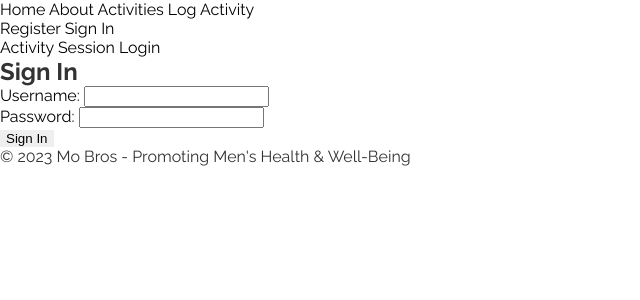
After one commit to CraigThomasson/moBros, a Django app: page /user/sign-in/ in a window 1280 px wide. The commit adds this page. Shown: the top 300 px of the page, without its empty margins (0-640 px from the left). Run offline with Django 4.2, Linux system fonts and the light colour scheme.

Commit message:
resolving conflicts

```diff
--- a/home/templates/home/index.html
+++ b/home/templates/home/index.html
@@ -17,9 +17,8 @@
     </div>
 
     <div class="btn-container">
-        <a class="btn btn-purple" href="">Sign Up</a>
-        <a class="btn btn-white" href="">Sign In</a>
-    </div>
+        <a class="btn btn-purple" href="{% url 'register' %}">Sign Up</a>
+        <a class="btn btn-white" href="{% url 'sign_in' %}">Sign In</a>
 </div>
 
 {% endblock %}
--- a/static/js/registration.js
+++ b/static/js/registration.js
@@ -1,7 +1,6 @@
 /**
  * DOM elements for the registration page
  */
-const homeArea = document.querySelector('.home_area');
 const signUpButton = document.querySelector('.sign_up_button');
 const registrationArea = document.querySelector('.registration_area');
 
@@ -12,5 +11,4 @@ const registrationArea = document.querySelector('.registration_area');
 signUpButton.onclick = () => {
     console.log('Sign Up Button clicked');
     registrationArea.classList.add('active');
-    homeArea.classList.add('active');
 };
--- a/templates/base.html
+++ b/templates/base.html
@@ -17,6 +17,15 @@
         <a href="/about">About</a>
         <a href="{% url 'activities' %}">Activities</a>
         <a href="{% url 'log_completed_activity' %}">Log Activity</a>
+        <div class="navigation">
+            {% if user.is_authenticated %}
+                <a href="{% url 'logout' %}">Logout</a>
+            {% else %}
+                <a href="{% url 'register' %}">Register</a>
+                <a href="{% url 'sign_in' %}">Sign In</a>
+            {% endif %}
+        </div>
+
         <a href="{% url 'active_session' %}">Activity Session</a>
         <a href="{% url 'register' %}">Login</a>
     </div>
--- /dev/null
+++ b/user_profile/templates/user_profiles/sign_in.html
@@ -0,0 +1,26 @@
+{% extends 'base.html' %}
+
+{% block content %}
+<h2>Sign In</h2>
+<form method="post">
+    {% csrf_token %}
+    <div>
+        <label for="username">Username:</label>
+        <input type="text" name="username" required>
+    </div>
+    <div>
+        <label for="password">Password:</label>
+        <input type="password" name="password" required>
+    </div>
+    <button type="submit">Sign In</button>
+</form>
+
+{% if messages %}
+<div>
+    {% for message in messages %}
+    <p>{{ message }}</p>
+    {% endfor %}
+</div>
+{% endif %}
+
+{% endblock %}
--- a/user_profile/urls.py
+++ b/user_profile/urls.py
@@ -5,4 +5,6 @@ urlpatterns = [
     path('profile/', views.view_profile, name='view_profile'),
     path('profile/edit/', views.edit_profile, name='edit_profile'),
     path('register/', views.register, name='register'),
+    path('sign-in/', views.sign_in, name='sign_in'),
+     path('logout/', views.log_out, name='logout'),
 ]
--- a/user_profile/views.py
+++ b/user_profile/views.py
@@ -1,7 +1,8 @@
 from django.shortcuts import render, redirect
 from .forms import ProfileForm, UserRegisterForm
 from django.contrib.auth.decorators import login_required
-from django.contrib.auth import login
+from django.contrib.auth import login, authenticate, logout
+from django.contrib import messages
 
 
 @login_required
@@ -32,3 +33,23 @@ def register(request):
     else:
         form = UserRegisterForm()
     return render(request, 'user_profiles/register.html', {'form': form})
+
+
+def sign_in(request):
+    if request.method == 'POST':
+        username = request.POST.get('username')
+        password = request.POST.get('password')
+        user = authenticate(request, username=username, password=password)
+
+        if user is not None:
+            login(request, user)
+            return redirect('view_profile')  # Redirect to the profile page
+        else:
+            messages.error(request, 'Invalid username or password.')
+
+    return render(request, 'user_profiles/sign_in.html')
+
+
+def log_out(request):
+    logout(request)
+    return redirect('home')
```
Also changed, not shown: user_profile/templates/user_profiles/register.html (+8 -6 lines), media/moustache-clipart-moustache-md.png (added).
